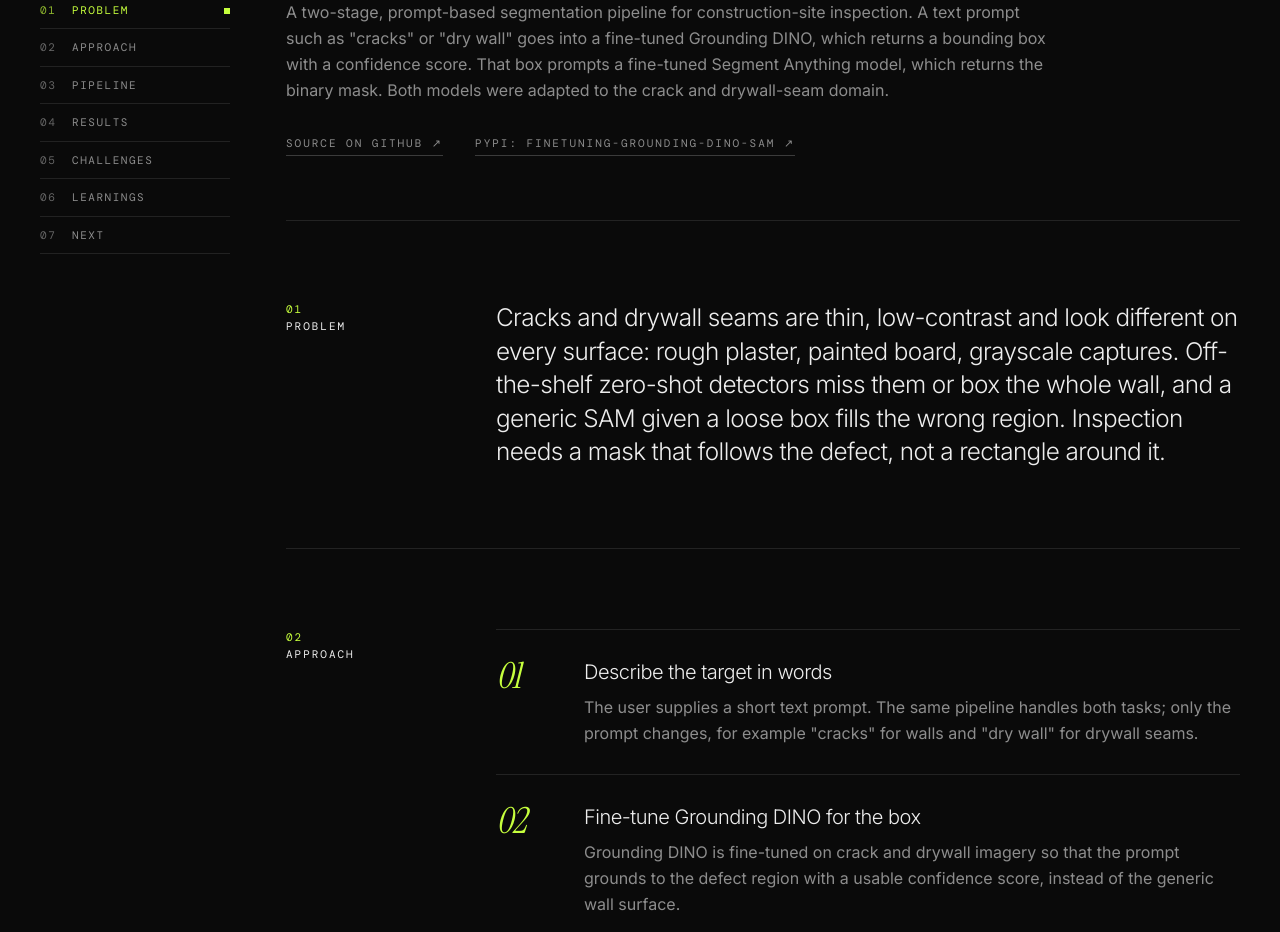
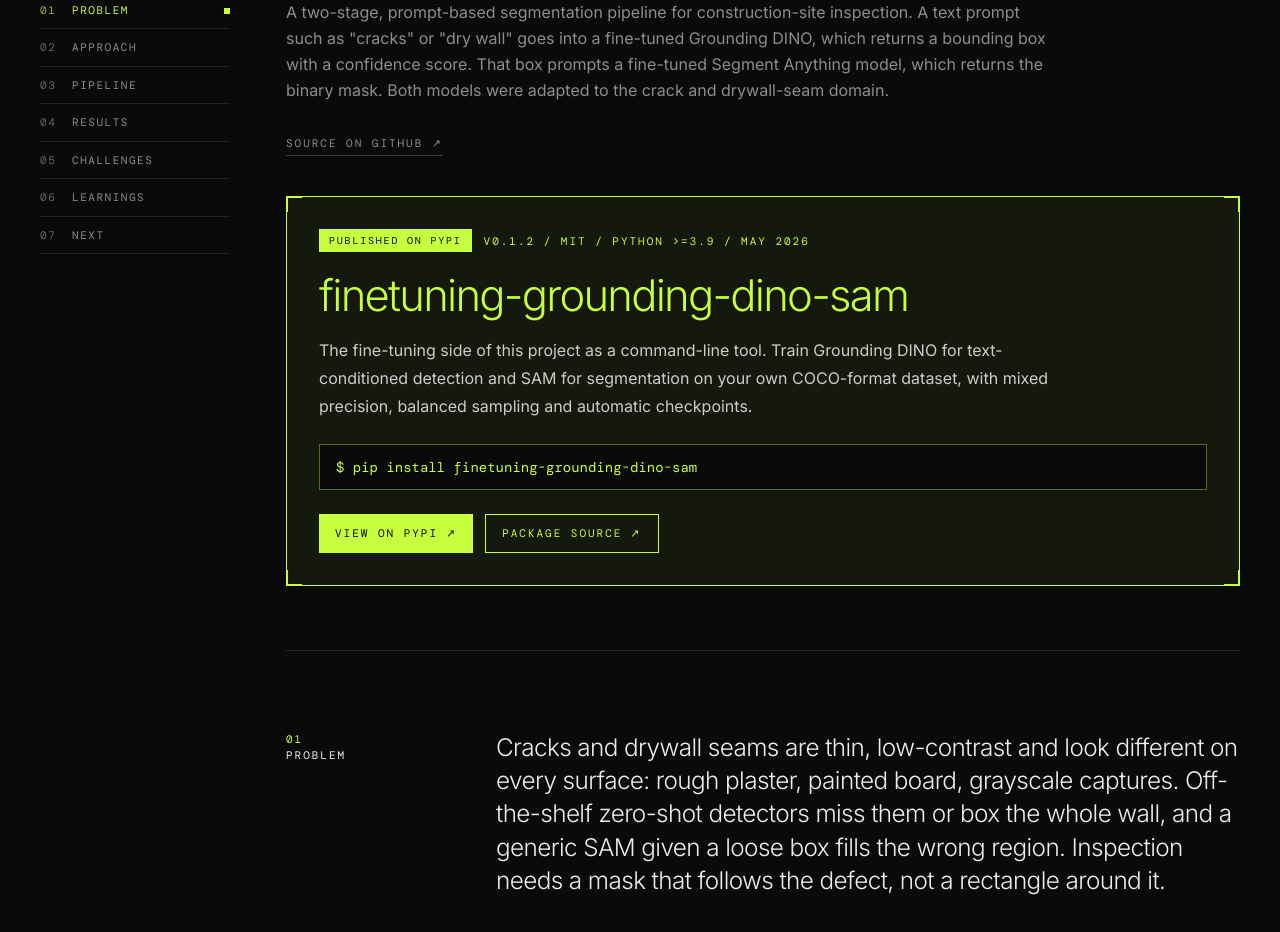
Before and after one commit to pratim4dasude/Personal_dashboard, a Next.js app: page /projects/site-crack-segmentation in a window 1280 px wide. Shown: the part 1360-2292 px from the top of the page. Built offline with nearby package versions, Linux system fonts and the light colour scheme; a web font is replaced by a local one.

Commit message:
feat: highlight the published PyPI package in a green callout on the segmentation project page

```diff
--- /dev/null
+++ b/app/components/project/PackageCallout.tsx
@@ -0,0 +1,55 @@
+import type { Project } from "../../projects";
+
+type Pkg = NonNullable<Project["package"]>;
+
+/** Highlighted "published on PyPI" callout for a project. Accent-green on purpose: it is proof of shipping. */
+export default function PackageCallout({ pkg }: { pkg: Pkg }) {
+  return (
+    <aside
+      aria-label={`Published package: ${pkg.name}`}
+      className="relative mt-10 border border-accent bg-accent/[0.06] p-6 sm:p-8"
+    >
+      <span aria-hidden className="absolute -left-px -top-px h-4 w-4 border-l-2 border-t-2 border-accent" />
+      <span aria-hidden className="absolute -right-px -top-px h-4 w-4 border-r-2 border-t-2 border-accent" />
+      <span aria-hidden className="absolute -bottom-px -left-px h-4 w-4 border-b-2 border-l-2 border-accent" />
+      <span aria-hidden className="absolute -bottom-px -right-px h-4 w-4 border-b-2 border-r-2 border-accent" />
+
+      <div className="flex flex-wrap items-center gap-3">
+        <span className="bg-accent px-2.5 py-1 font-mono text-[10px] uppercase tracking-[0.18em] text-accent-ink">
+          Published on PyPI
+        </span>
+        <span className="label !text-accent">
+          v{pkg.version} / {pkg.license} / Python {pkg.python} / {pkg.released}
+        </span>
+      </div>
+
+      <h3 className="font-display mt-5 break-words text-[clamp(1.6rem,3.4vw,2.75rem)] !leading-[1.1] text-accent">
+        {pkg.name}
+      </h3>
+      <p className="mt-4 max-w-3xl leading-7 text-fg/85">{pkg.summary}</p>
+
+      <code className="mt-6 block overflow-x-auto border border-accent/40 bg-bg px-4 py-3 font-mono text-sm text-accent">
+        $ {pkg.install}
+      </code>
+
+      <div className="mt-6 flex flex-wrap gap-3">
+        <a
+          href={pkg.pypi}
+          target="_blank"
+          rel="noopener noreferrer"
+          className="label inline-flex items-center gap-2 bg-accent px-4 py-2.5 !text-accent-ink transition-opacity hover:opacity-85"
+        >
+          View on PyPI <span aria-hidden>&#8599;</span>
+        </a>
+        <a
+          href={pkg.github}
+          target="_blank"
+          rel="noopener noreferrer"
+          className="label inline-flex items-center gap-2 border border-accent px-4 py-2.5 !text-accent transition-colors hover:bg-accent hover:!text-accent-ink"
+        >
+          Package source <span aria-hidden>&#8599;</span>
+        </a>
+      </div>
+    </aside>
+  );
+}
--- a/app/projects.ts
+++ b/app/projects.ts
@@ -12,6 +12,18 @@ export type Project = {
   pipeline?: PipelineStep[];
   repo?: string;
   links?: { label: string; href: string }[];
+  /** A package published on PyPI for this project. Shown as a highlighted callout. */
+  package?: {
+    name: string;
+    version: string;
+    license: string;
+    python: string;
+    released: string;
+    summary: string;
+    install: string;
+    pypi: string;
+    github: string;
+  };
   title: string;
   stack: string;
   description: string;
@@ -34,12 +46,18 @@ export const projects: Project[] = [
   {
     slug: "site-crack-segmentation",
     repo: "https://github.com/pratim4dasude/oRobotics",
-    links: [
-      {
-        label: "PyPI: finetuning-grounding-dino-sam",
-        href: "https://pypi.org/project/finetuning-grounding-dino-sam/",
-      },
-    ],
+    package: {
+      name: "finetuning-grounding-dino-sam",
+      version: "0.1.2",
+      license: "MIT",
+      python: ">=3.9",
+      released: "May 2026",
+      summary:
+        "The fine-tuning side of this project as a command-line tool. Train Grounding DINO for text-conditioned detection and SAM for segmentation on your own COCO-format dataset, with mixed precision, balanced sampling and automatic checkpoints.",
+      install: "pip install finetuning-grounding-dino-sam",
+      pypi: "https://pypi.org/project/finetuning-grounding-dino-sam/",
+      github: "https://github.com/pratim4dasude/finetuning_grounded_dino_sam",
+    },
     cover: "/vision/crack-1-overlay.jpg",
     title: "Prompt-guided crack and drywall segmentation",
     stack: "Grounding DINO, SAM, PyTorch, Colab",
--- a/app/projects/[slug]/page.tsx
+++ b/app/projects/[slug]/page.tsx
@@ -3,6 +3,7 @@ import Link from "next/link";
 import { notFound } from "next/navigation";
 import type { ReactNode } from "react";
 import ArchitectureDiagram from "../../components/ArchitectureDiagram";
+import PackageCallout from "../../components/project/PackageCallout";
 import ReadingProgress from "../../components/ReadingProgress";
 import TableOfContents, { type TocItem } from "../../components/TableOfContents";
 import BBox from "../../components/ui/BBox";
@@ -166,6 +167,7 @@ export default async function ProjectPage({ params }: PageProps<"/projects/[slug
                 ))}
               </div>
             )}
+            {project.package && <PackageCallout pkg={project.package} />}
           </div>
 
           <Section id="problem" n={n("problem")} title="Problem">
```
